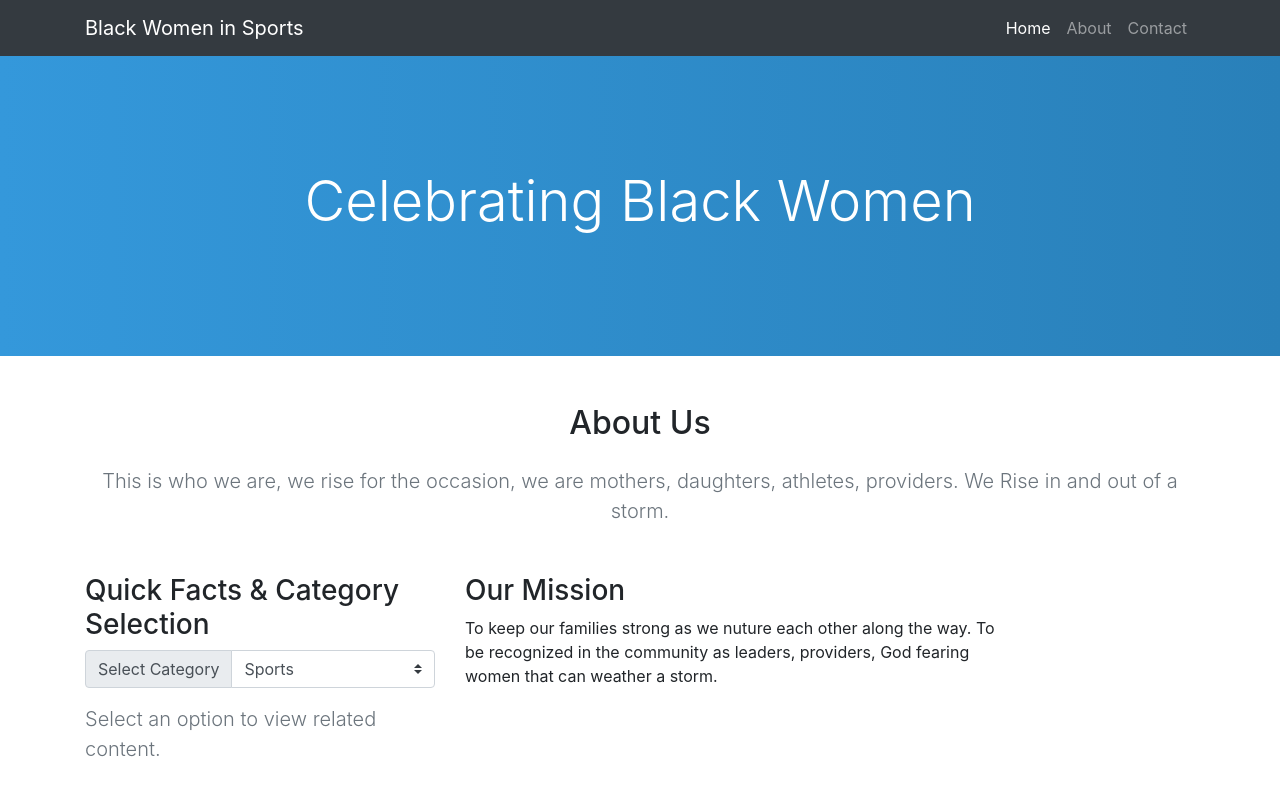
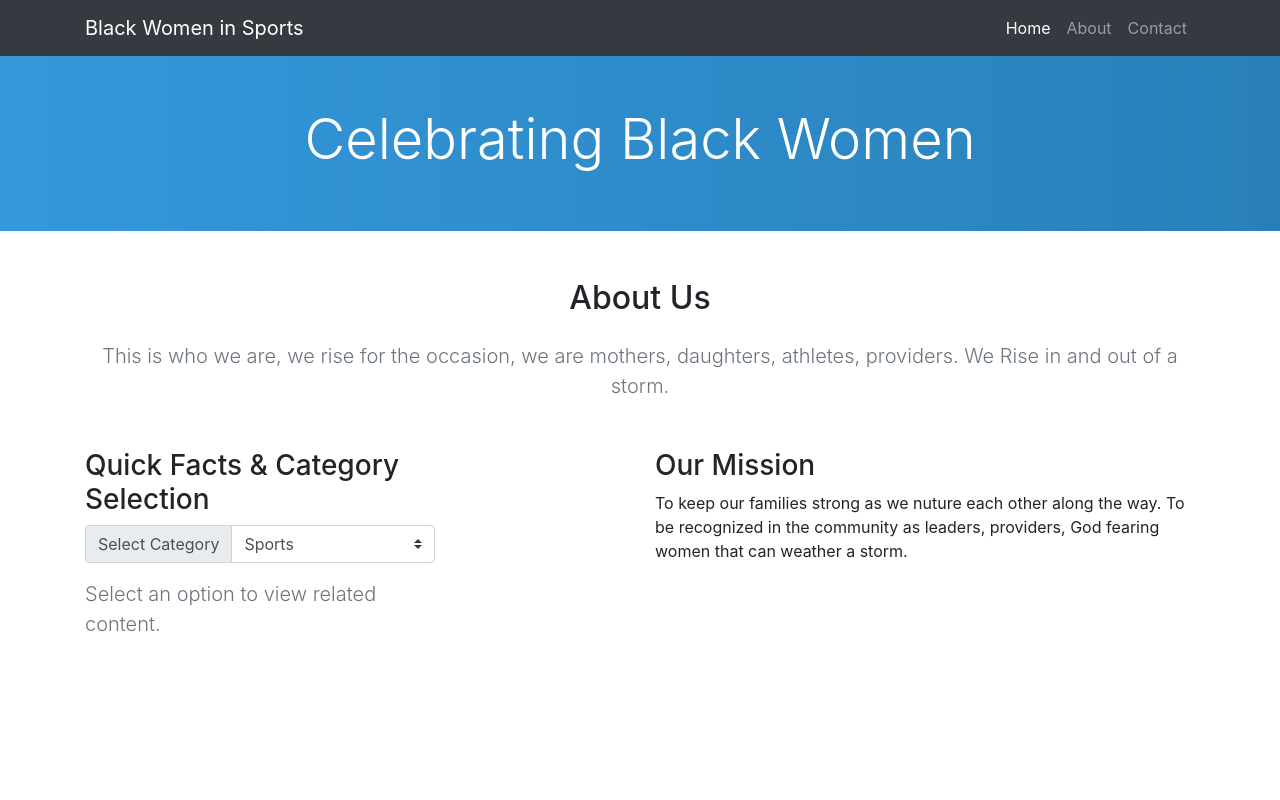
Before and after one commit to Sunnilu/atlas-bootstrap, a plain HTML site: page index.html in a window 1280 px wide. Shown: the top 800 px of the page. Drawn offline with nearby package versions, Linux system fonts and the light colour scheme.

Commit message:
used the offset-md-2 to adjust Our Mission

```diff
--- a/index.html
+++ b/index.html
@@ -37,7 +37,7 @@
     </nav>
 
    <!-- Banner Section -->
-<section class="banner d-flex justify-content-center align-items-center text-center" style="background-image: linear-gradient(to right, #3498db, #2980b9); min-height: 300px;">
+<section class="banner d-flex justify-content-center align-items-center text-center" style="background-image: linear-gradient(to right, #3498db, #2980b9); min-height: 175px;">
     <h1 class="display-4 text-white py-5">Celebrating Black Women</h1>
 </section>
 
@@ -49,7 +49,7 @@
 
             <!-- Main Content -->
             <div class="row">
-                <div class="col-md-6 order-md-12 mb-4 mb-md-0">
+                <div class="col-md-6 offset-md-2 order-md-12 mb-4 mb-md-0">
                     <h3>Our Mission</h3>
                     <p>To keep our families strong as we nuture each other along the way. To be recognized in the community as leaders, providers, God fearing women that can weather a storm.</p>
                 </div>
@@ -145,7 +145,7 @@
         </a>
     </div>
 
-    <aside>
+    <aside class="col-md-4 p-3 bg-light">
         <h2> Women Sports</h2>
         <p>Woman have participated in sports since the beginning of time, yet the acknowledgement of their participation has not been accepted until the 1900's.</p>
     </aside>
```
